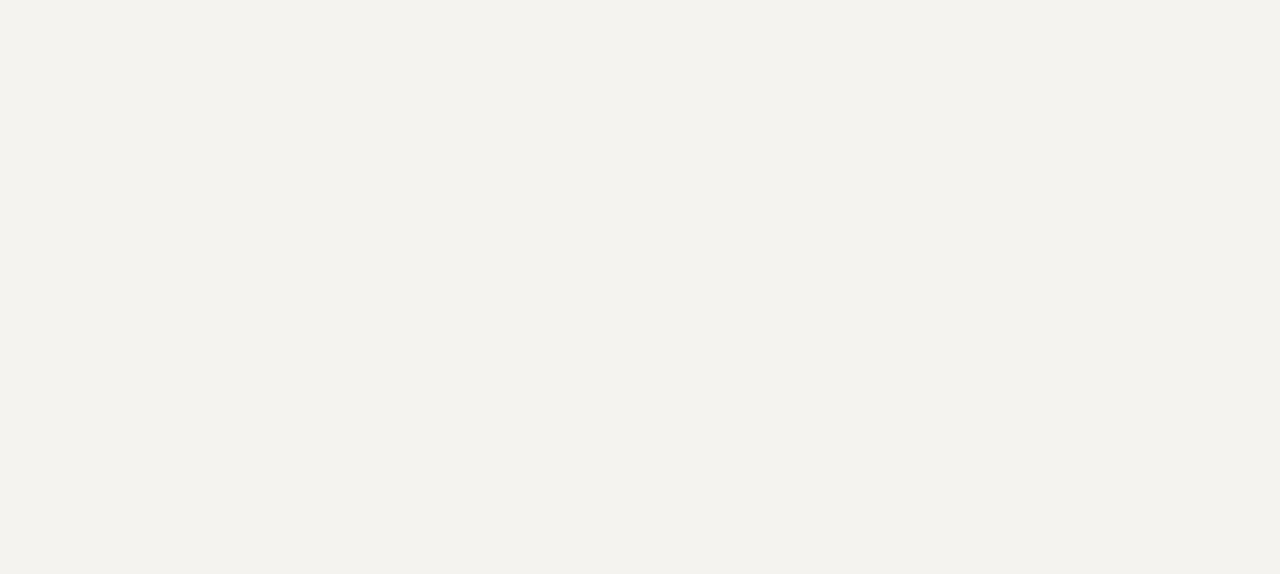
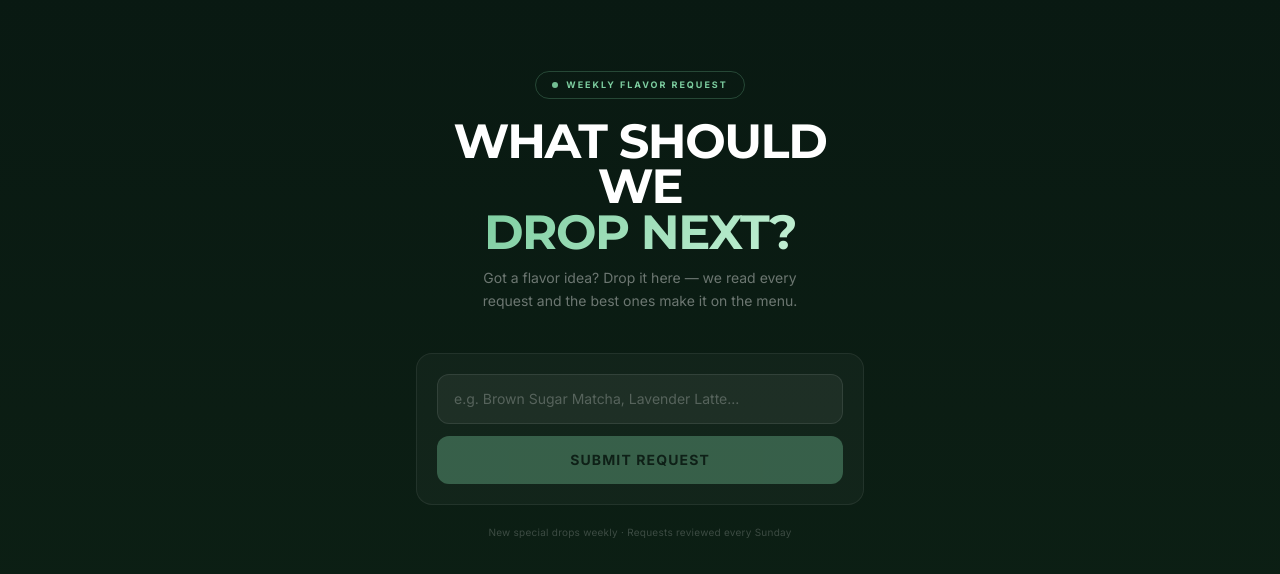
Before and after one commit to elachkarhafez/big-wiss-matcha-live, a Next.js app: page / in a window 1280 px wide. Shown: the part 1076-1650 px from the top of the page. Before the commit the page ends 1065 px from the top, so only its background shows below. Built offline with nearby package versions, Linux system fonts and the light colour scheme; no server answers.

Commit message:
Add weekly flavor request section — emails submission to owner

```diff
--- /dev/null
+++ b/app/api/flavors/route.ts
@@ -0,0 +1,49 @@
+import { NextResponse } from "next/server";
+import { Resend } from "resend";
+import { emailConfig, hasEmailConfig } from "@/lib/config";
+
+export async function POST(request: Request) {
+  let body: unknown;
+  try {
+    body = await request.json();
+  } catch {
+    return NextResponse.json({ ok: false, message: "Invalid request." }, { status: 400 });
+  }
+
+  const { name } = body as { name?: string };
+  const flavorName = (name ?? "").trim();
+
+  if (!flavorName || flavorName.length < 2) {
+    return NextResponse.json({ ok: false, message: "Too short — give it a name." }, { status: 400 });
+  }
+  if (flavorName.length > 80) {
+    return NextResponse.json({ ok: false, message: "Keep it under 80 characters." }, { status: 400 });
+  }
+
+  if (!hasEmailConfig()) {
+    // Accept gracefully if email isn't wired up yet — still show success to user
+    return NextResponse.json({ ok: true });
+  }
+
+  try {
+    const resend = new Resend(emailConfig.resendApiKey);
+
+    await resend.emails.send({
+      from: emailConfig.fromEmail,
+      to: [emailConfig.toEmail],
+      subject: `Weekly Flavor Request: ${flavorName}`,
+      text: `Someone just submitted a weekly flavor request on bigwissmatcha.com:\n\n"${flavorName}"\n\nSubmitted: ${new Date().toLocaleString("en-US", { timeZone: "America/Detroit" })}`,
+      html: `
+        <div style="font-family:sans-serif;max-width:480px;margin:0 auto;padding:24px;background:#0f2318;color:#ffffff;border-radius:12px;">
+          <p style="font-size:11px;text-transform:uppercase;letter-spacing:0.15em;color:#7dcea0;margin-bottom:8px;">Weekly Flavor Request</p>
+          <h1 style="font-size:28px;font-weight:800;margin:0 0 20px;">"${flavorName}"</h1>
+          <p style="color:rgba(255,255,255,0.5);font-size:13px;">Submitted from bigwissmatcha.com · ${new Date().toLocaleString("en-US", { timeZone: "America/Detroit" })}</p>
+        </div>
+      `,
+    });
+
+    return NextResponse.json({ ok: true });
+  } catch {
+    return NextResponse.json({ ok: false, message: "Couldn't send. Try again." }, { status: 500 });
+  }
+}
--- a/app/page.tsx
+++ b/app/page.tsx
@@ -1,6 +1,7 @@
 import { Navbar } from "@/components/layout/navbar";
 import { ScrollProgress } from "@/components/layout/scroll-progress";
 import { Hero } from "@/components/sections/hero";
+import { FlavorForum } from "@/components/sections/flavor-forum";
 
 export default function HomePage() {
   return (
@@ -9,6 +10,7 @@ export default function HomePage() {
       <Navbar />
       <main>
         <Hero />
+        <FlavorForum />
       </main>
     </>
   );
--- /dev/null
+++ b/components/sections/flavor-forum.tsx
@@ -0,0 +1,160 @@
+"use client";
+
+import { useState } from "react";
+import { motion, AnimatePresence } from "framer-motion";
+
+export function FlavorForum() {
+  const [input, setInput] = useState("");
+  const [status, setStatus] = useState<"idle" | "sending" | "success" | "error">("idle");
+  const [errorMsg, setErrorMsg] = useState("");
+
+  async function handleSubmit(e: React.FormEvent) {
+    e.preventDefault();
+    const name = input.trim();
+    if (!name || status === "sending") return;
+
+    setStatus("sending");
+    setErrorMsg("");
+
+    try {
+      const res = await fetch("/api/flavors", {
+        method: "POST",
+        headers: { "Content-Type": "application/json" },
+        body: JSON.stringify({ name }),
+      });
+      const data = await res.json();
+
+      if (data.ok) {
+        setInput("");
+        setStatus("success");
+        setTimeout(() => setStatus("idle"), 4000);
+      } else {
+        setErrorMsg(data.message ?? "Something went wrong.");
+        setStatus("error");
+      }
+    } catch {
+      setErrorMsg("Couldn't connect. Try again.");
+      setStatus("error");
+    }
+  }
+
+  return (
+    <section
+      id="flavor-forum"
+      style={{ background: "linear-gradient(180deg, #091912 0%, #0c1f14 100%)" }}
+      className="py-20 px-5 border-t border-white/5"
+    >
+      <div className="max-w-md mx-auto text-center">
+
+        {/* Badge */}
+        <motion.div
+          initial={{ opacity: 0, y: 16 }}
+          whileInView={{ opacity: 1, y: 0 }}
+          viewport={{ once: true }}
+          transition={{ duration: 0.5 }}
+        >
+          <div className="inline-flex items-center gap-2 rounded-full border border-[#7dcea0]/25 bg-[#7dcea0]/8 px-4 py-1.5 mb-5">
+            <span className="inline-block w-1.5 h-1.5 rounded-full bg-[#7dcea0] animate-pulse" />
+            <span className="text-[9px] font-bold uppercase tracking-[0.22em] text-[#7dcea0]">
+              Weekly Flavor Request
+            </span>
+          </div>
+
+          <h2
+            className="font-display font-bold text-white leading-[0.95] tracking-[-0.03em] mb-3"
+            style={{ fontSize: "clamp(1.9rem, 7vw, 3rem)" }}
+          >
+            WHAT SHOULD WE<br />
+            <span style={{
+              background: "linear-gradient(135deg, #7dcea0 0%, #c4f0d5 100%)",
+              WebkitBackgroundClip: "text",
+              WebkitTextFillColor: "transparent",
+            }}>
+              DROP NEXT?
+            </span>
+          </h2>
+
+          <p className="text-white/40 text-sm max-w-xs mx-auto leading-relaxed mb-10">
+            Got a flavor idea? Drop it here — we read every request and the best ones make it on the menu.
+          </p>
+        </motion.div>
+
+        {/* Form */}
+        <motion.div
+          initial={{ opacity: 0, y: 16 }}
+          whileInView={{ opacity: 1, y: 0 }}
+          viewport={{ once: true }}
+          transition={{ delay: 0.15, duration: 0.5 }}
+        >
+          <AnimatePresence mode="wait">
+            {status === "success" ? (
+              <motion.div
+                key="success"
+                initial={{ opacity: 0, scale: 0.95 }}
+                animate={{ opacity: 1, scale: 1 }}
+                exit={{ opacity: 0, scale: 0.95 }}
+                className="rounded-2xl py-8 px-6"
+                style={{ background: "rgba(125,206,160,0.08)", border: "1px solid rgba(125,206,160,0.2)" }}
+              >
+                <div className="text-3xl mb-3">🍵</div>
+                <p className="text-[#7dcea0] font-bold text-sm uppercase tracking-widest mb-1">Request Sent!</p>
+                <p className="text-white/40 text-sm">We got it — stay tuned for next week&apos;s drop.</p>
+              </motion.div>
+            ) : (
+              <motion.form
+                key="form"
+                onSubmit={handleSubmit}
+                initial={{ opacity: 0 }}
+                animate={{ opacity: 1 }}
+                exit={{ opacity: 0 }}
+                className="rounded-2xl p-5"
+                style={{ background: "rgba(255,255,255,0.03)", border: "1px solid rgba(255,255,255,0.07)" }}
+              >
+                <input
+                  type="text"
+                  value={input}
+                  onChange={e => { setInput(e.target.value); if (status === "error") setStatus("idle"); }}
+                  placeholder="e.g. Brown Sugar Matcha, Lavender Latte..."
+                  maxLength={80}
+                  className="w-full rounded-xl px-4 py-3.5 text-sm text-white placeholder:text-white/25 focus:outline-none transition-all mb-3"
+                  style={{
+                    background: "rgba(255,255,255,0.05)",
+                    border: status === "error"
+                      ? "1px solid rgba(239,68,68,0.35)"
+                      : "1px solid rgba(255,255,255,0.09)",
+                  }}
+                />
+
+                <button
+                  type="submit"
+                  disabled={!input.trim() || status === "sending"}
+                  className="w-full py-3.5 rounded-xl text-sm font-bold uppercase tracking-[0.08em] transition-all disabled:opacity-35 disabled:cursor-not-allowed"
+                  style={{ background: "#7dcea0", color: "#091912" }}
+                >
+                  {status === "sending" ? "Sending…" : "Submit Request"}
+                </button>
+
+                <AnimatePresence>
+                  {status === "error" && (
+                    <motion.p
+                      initial={{ opacity: 0, y: -4 }}
+                      animate={{ opacity: 1, y: 0 }}
+                      exit={{ opacity: 0 }}
+                      className="mt-2.5 text-xs text-red-400 text-left"
+                    >
+                      {errorMsg}
+                    </motion.p>
+                  )}
+                </AnimatePresence>
+              </motion.form>
+            )}
+          </AnimatePresence>
+
+          <p className="mt-5 text-[10px] text-white/20 tracking-wide">
+            New special drops weekly · Requests reviewed every Sunday
+          </p>
+        </motion.div>
+      </div>
+    </section>
+  );
+}
```
Also changed, not shown: .claude/settings.local.json.
